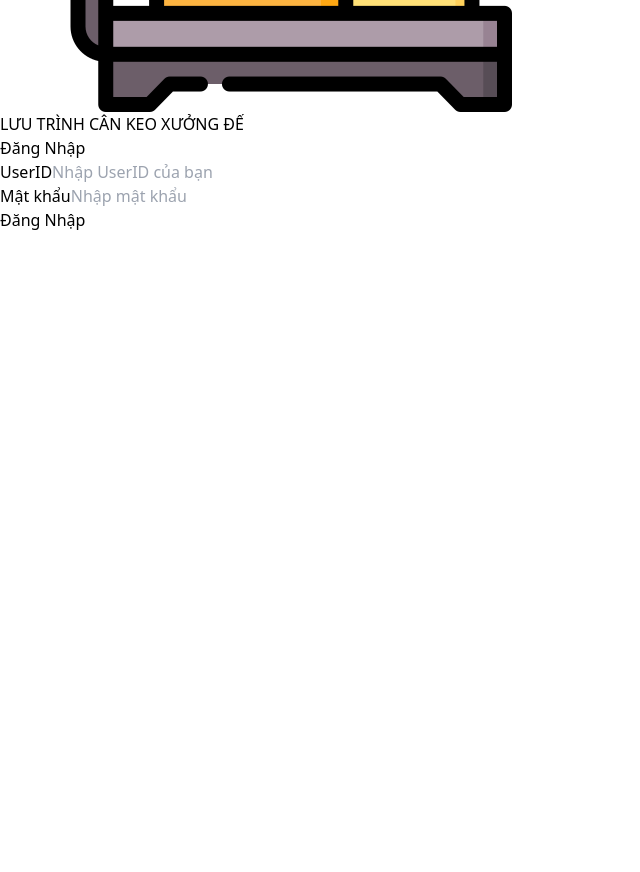
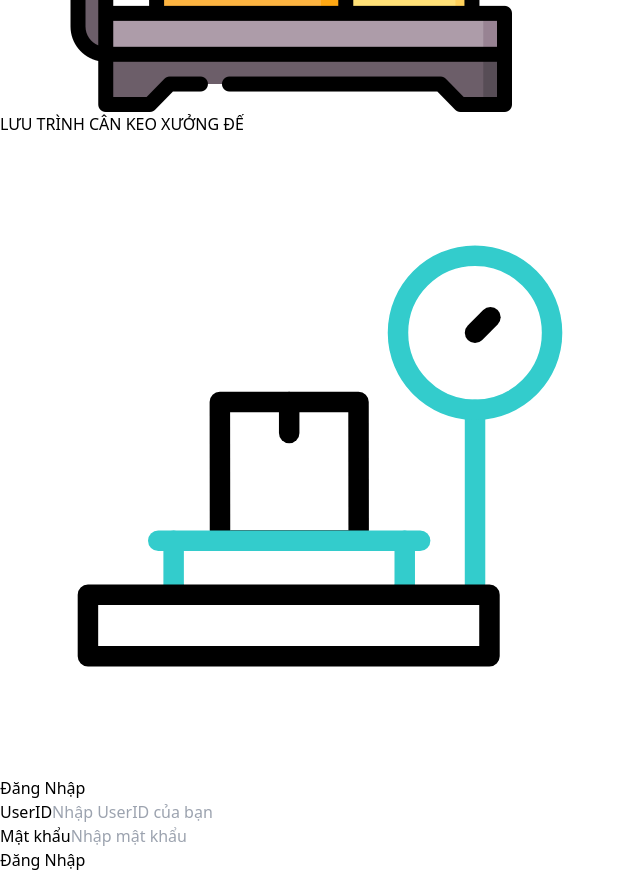
Before and after one commit to NguyenThanhNghia-B2014589/weighing-scale-monorepo, a React (Vite) app in the folder apps/frontend/: page /login in a window 1280 px wide. Shown: the part 400-1272 px from the top of the page, without its empty margins (0-640 px from the left). Before the commit the page ends 800 px from the top, so only its background shows below. Built offline with nearby package versions, Linux system fonts and the light colour scheme.

Commit message:
chỉnh sửa login page

```diff
--- a/apps/frontend/src/components/DashBoard/DashBoard.tsx
+++ b/apps/frontend/src/components/DashBoard/DashBoard.tsx
@@ -68,7 +68,7 @@ function DashboardPage() {
                 label={(props: { name?: string; percent?: number }) => {
                   const name = props.name ?? '';
                   const percent = props.percent ?? 0;
-                  return `${name} ${(percent * 100).toFixed(0)}%`;
+                  return `${name} ${(percent * 100).toFixed(1)}%`;
                 }}
                 outerRadius={100}
                 fill="#8884d8"
--- a/apps/frontend/src/components/LoginPage/LoginPage.tsx
+++ b/apps/frontend/src/components/LoginPage/LoginPage.tsx
@@ -2,6 +2,7 @@ import React from 'react';
 import Notification from '../ui/Notification/Notification';
 import Spinner from '../ui/Spinner/Spinner'; // Đảm bảo bạn đã có component này
 import { useLoginPage } from '../../hooks/useLoginPage';
+import scaleGif from '../../assets/scale.gif';
 
 function LoginPage() {
   const{
@@ -15,24 +16,31 @@ function LoginPage() {
     notificationType,
   } = useLoginPage();
   return (
-    <div className="min-h-auto flex items-center justify-center bg-sky-200 pt-[200px]">
-      {/* Hiển thị thông báo nếu có */}
+    // Container chính để căn giữa toàn bộ card
+    <div className="min-h-screen flex items-center justify-center bg-sky-200 p-4">
       <Notification message={notificationMessage} type={notificationType} />
-      {/*Lớp phủ mờ khi có thông báo*/}
-      {notificationMessage && (
-        <div className="fixed inset-0 bg-black bg-opacity-25 z-40"></div>
-      )}
 
-      <div className={notificationMessage ? 'pointer-events-none opacity-50' : ''}></div>
+      {/* 2. CARD ĐĂNG NHẬP ĐÃ ĐƯỢC TÁI CẤU TRÚC */}
+      {/* - flex-col: xếp chồng trên mobile */}
+      {/* - md:flex-row: xếp hàng ngang trên desktop */}
+      <div className="bg-white rounded-2xl shadow-2xl flex flex-col md:flex-row w-full max-w-4xl overflow-hidden">
 
-      <div className="bg-white p-8 rounded-lg shadow-lg w-full max-w-md">
+        {/* --- CỘT BÊN TRÁI: HIỂN THỊ ẢNH GIF --- */}
+        {/* - md:w-1/2: chiếm 1/2 chiều rộng trên desktop */}
+        <div className="md:w-1/2">
+          <img
+            src={scaleGif}
+            alt="Weighing Scale Animation"
+            className="w-full h-full object-cover"
+          />
+        </div>
+
+        {/* --- CỘT BÊN PHẢI: FORM ĐĂNG NHẬP --- */}
+        <div className="w-full md:w-1/2 p-8 md:p-12 flex flex-col justify-center">
           <h2 className="text-2xl font-bold text-center text-gray-800 mb-8">Đăng Nhập</h2>
           <form onSubmit={handleLogin}>
-          {/* --- Ô nhập UserID --- */}
             <div className="mb-4">
-            <label className="block text-gray-700 font-bold mb-2">
-              UserID
-            </label>
+              <label className="block text-gray-700 font-bold mb-2">UserID</label>
               <input
                 id="userID"
                 className="w-full px-3 py-2 border border-gray-300 rounded-lg focus:outline-none focus:ring-2 focus:ring-sky-500"
@@ -40,15 +48,11 @@ function LoginPage() {
                 value={userID}
                 onChange={(e) => setUserID(e.target.value)}
                 required
-              disabled={isLoading} // 4. Vô hiệu hóa khi loading
+                disabled={isLoading}
               />
             </div>
-
-          {/* --- Ô nhập Mật khẩu --- */}
             <div className="mb-6">
-            <label htmlFor="password" className="block text-gray-700 font-bold mb-2">
-              Mật khẩu
-            </label>
+              <label htmlFor="password" className="block text-gray-700 font-bold mb-2">Mật khẩu</label>
               <input
                 type="password"
                 id="password"
@@ -57,21 +61,20 @@ function LoginPage() {
                 value={password}
                 onChange={(e) => setPassword(e.target.value)}
                 required
-              disabled={isLoading} // 4. Vô hiệu hóa khi loading
+                disabled={isLoading}
               />
             </div>
-
-          {/* --- Nút Đăng nhập --- */}
             <button
               type="submit"
-            className="w-full bg-[#00446e] text-white font-bold py-3 rounded-lg hover:bg-[#003a60] transition-colors disabled:bg-[#003a60] disabled:cursor-wait flex items-center justify-center"
-            disabled={isLoading} // 5. Vô hiệu hóa nút và thay đổi giao diện
+              className="w-full bg-[#00446e] text-white font-bold py-3 rounded-lg hover:bg-[#003a60] transition-colors disabled:bg-gray-400 disabled:cursor-wait flex items-center justify-center"
+              disabled={isLoading}
             >
               {isLoading ? <Spinner size="sm" /> : 'Đăng Nhập'}
             </button>
           </form>
         </div>
       </div>
+    </div>
   );
 }
 
--- a/apps/frontend/src/data/weighingData.ts
+++ b/apps/frontend/src/data/weighingData.ts
@@ -291,7 +291,7 @@ export type WeighingDataRandom = {
 
 export const mockApiRandomData: Record<string, WeighingDataRandom> = {};
 
-const numberOfRecords = 100;
+const numberOfRecords = 111;
 
 for (let i = 1; i <= numberOfRecords; i++) {
   // Tạo ngẫu nhiên các giá trị từ các mảng đã định nghĩa ở trên
```
Also changed, not shown: apps/frontend/src/assets/scale.gif (added). Lines whose indentation alone changed are shown as unchanged.
